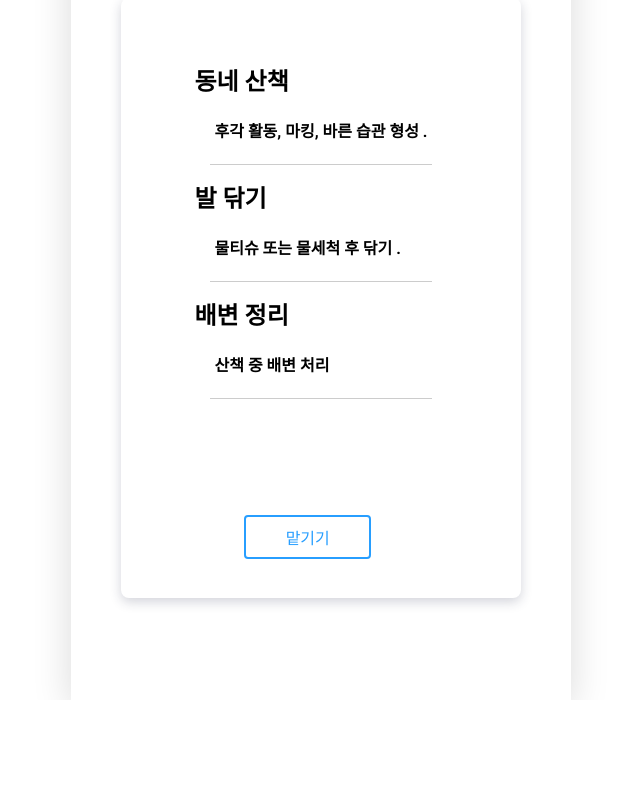
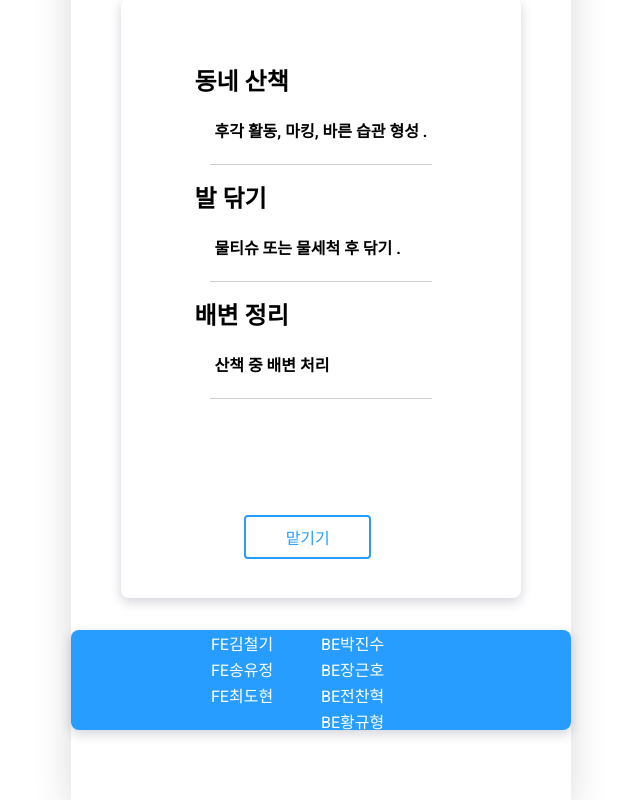
Before and after one commit to rbgud4226/Codestates_032_main, a React (Create React App) app in the folder client/: page / in a window 1280 px wide. Shown: the part 3050-3850 px from the top of the page, without its empty margins (319-959 px from the left). Before the commit the page ends 3750 px from the top, so only its background shows below. Built offline with nearby package versions, Linux system fonts and the light colour scheme.

Commit message:
css추가

```diff
--- a/client/src/component/MainPage/MainForm.tsx
+++ b/client/src/component/MainPage/MainForm.tsx
@@ -227,6 +227,40 @@ function MainForm(props: MainProps) {
           </WhiteBoxContainer>
         )}
       </SectionContainer>
+      <SectionendContainer>
+        {imagesLoaded && (
+          <EndContainer>
+            <EndPage>
+              <GilinLinkF href="https://github.com/sebfe45kimck">
+                FE김철기
+              </GilinLinkF>
+              <GilinLinkB href="https://github.com/j00r6">BE박진수</GilinLinkB>
+            </EndPage>
+            <EndPage>
+              <GilinLinkF href="https://github.com/udaeng8286">
+                FE송유정
+              </GilinLinkF>
+              <GilinLinkB href="https://github.com/SEBBE45JGH">
+                BE장근호
+              </GilinLinkB>
+            </EndPage>
+            <EndPage>
+              <GilinLinkF href="https://github.com/Dohyun12259">
+                FE최도현
+              </GilinLinkF>
+              <GilinLinkB href="https://github.com/gord10011">
+                BE전찬혁
+              </GilinLinkB>
+            </EndPage>
+            <EndPage>
+              <GilinLinkF></GilinLinkF>
+              <GilinLinkB href="https://github.com/rbgud4226">
+                BE황규형
+              </GilinLinkB>
+            </EndPage>
+          </EndContainer>
+        )}
+      </SectionendContainer>
     </PageListContainer>
   );
 }
@@ -242,6 +276,9 @@ const ListContainer = styled.div`
   margin-top; 100px;
   color: wihte;
 `;
+const EndPage = styled.div`
+  display: flex;
+`;
 
 const PageListContainer = styled.div`
   text-align: left;
@@ -254,6 +291,25 @@ const PageContainer = styled.div`
 const SectionContainer = styled.div`
   margin-bottom: 32px;
   position: relative;
+`;
+
+const SectionendContainer = styled.div`
+  position: relative;
+`;
+
+const EndContainer = styled.div`
+  display: flex;
+  flex-direction: column;
+  gap: 6px;
+  align-items: center;
+  border-radius: 8px;
+  box-shadow: 0px 4px 12px rgba(34, 39, 76, 0.2);
+  height: 100px;
+
+  margin-right: auto;
+  background-color: #279eff;
+  justify-content: center;
+  align-items: center;
 `;
 
 const HR = styled.hr`
@@ -276,6 +332,19 @@ const WalkText = styled.div`
   margin-top: 50px;
 `;
 
+const GilinLinkB = styled.a`
+  margin-right: 10px;
+  width: 100px;
+  height: 20px;
+  color: white;
+`;
+
+const GilinLinkF = styled.a`
+  margin-right: 10px;
+  width: 100px;
+  height: 20px;
+  color: white;
+`;
 const WalkSText = styled.div`
   font-size: 16px;
   margin: 20px;
--- a/client/src/component/WritePost/PostList.tsx
+++ b/client/src/component/WritePost/PostList.tsx
@@ -57,11 +57,15 @@ const BoardList = () => {
   // WC 태그와 동물 태그를 가져오는 함수
   const fetchTags = async (
     selectedPage: number,
+    animalTagFilter: string | null,
     wcTagFilter: string | null,
-    animalTagFilter: string | null,
   ) => {
+    // 페이지 크기를 문자열로 변환
+    const size = String(PAGE_SIZE);
+    setIsLoading(true);
+
     try {
-      const wcTagsResponse = await axios.get(`${api}/wcboard/tag`, {
+      const response = await axios.get(`${api}/wcboard/`, {
         headers: {
           "Content-Type": "application/json;charset=UTF-8",
           Accept: "application/json",
@@ -70,29 +74,51 @@ const BoardList = () => {
         },
         params: {
           page: selectedPage, // 현재 페이지
+          size, // 페이지당 항목 수 (항상 5로 고정)
           wcTag: wcTagFilter,
           animalTag: animalTagFilter,
+          sort: "wcboardId",
         },
       });
 
-      const animalTagsResponse = await axios.get(`${api}/wcboard/tag`, {
-        headers: {
-          "Content-Type": "application/json;charset=UTF-8",
-          Accept: "application/json",
-          "ngrok-skip-browser-warning": "69420",
-          Authorization: `Bearer ${accessToken}`,
-        },
-        params: {
-          page: selectedPage, // 현재 페이지
-          wcTag: wcTagFilter,
-          animalTag: animalTagFilter,
-        },
-      });
+      // 데이터 설정
+      checkLoginStatus();
 
-      setWCTags(wcTagsResponse.data); // WC 태그 설정
-      setAnimalTags(animalTagsResponse.data); // 동물 태그 설정
+      // 만약 응답에서 반환된 항목이 5개 미만이라면, 빈 항목을 추가
+      const data = response.data.data;
+      if (data.length < PAGE_SIZE) {
+        const emptyItemCount = PAGE_SIZE - data.length;
+        const emptyItems = Array.from({ length: emptyItemCount }, () => ({
+          // 빈 항목의 필드들을 적절히 초기화
+          wcboardId: "0",
+          title: "",
+          content: "",
+          images: "",
+          wcTag: "",
+          animalTag: "",
+          areaTag: "",
+          postStatus: "",
+          location: "",
+        }));
+        setPosts([...data, ...emptyItems]);
+      } else {
+        setPosts(data);
+      }
+
+      const pageInfo: PageInfo = response.data.pageInfo;
+
+      setTotalItemsCount(pageInfo.totalElements);
+
+      setIsLoading(false);
+
+      // 페이지가 없으면 1로 보내기
+      if (selectedPage > pageInfo.totalPages) {
+        const url = `/mainPage?p=1`;
+        navigate(url);
+      }
     } catch (error) {
-      console.error("태그 불러오기 중 오류 발생:", error);
+      console.error("API 요청 중 오류 발생:", error);
+      setIsLoading(false);
     }
   };
 
```
Also changed, not shown: 1 other file (tests, documents, lock files or other folders).
